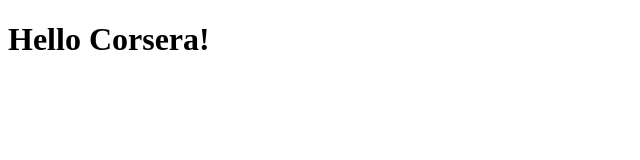
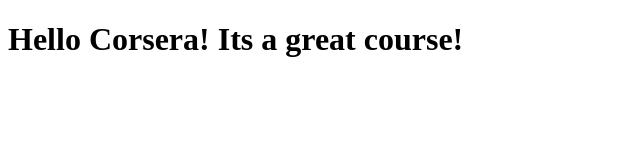
Before and after one commit to Sujal7689/corsera-test, a plain HTML site: page site/index.html in a window 1280 px wide. Shown: the whole page, without its empty margins (0-640 px from the left). Drawn offline with Linux system fonts and the light colour scheme.

Commit message:
SMALL addtion

```diff
--- a/site/index.html
+++ b/site/index.html
@@ -4,7 +4,7 @@
 	<title>Hello Corsera!</title>
 </head>
 <body>
-	<h1>Hello Corsera!</h1>
+	<h1>Hello Corsera! Its a great course!</h1>
 
 </body>
 </html>
```
